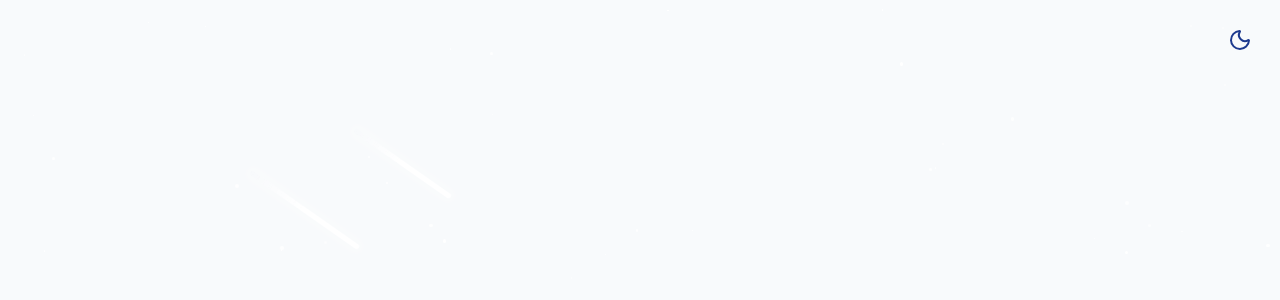
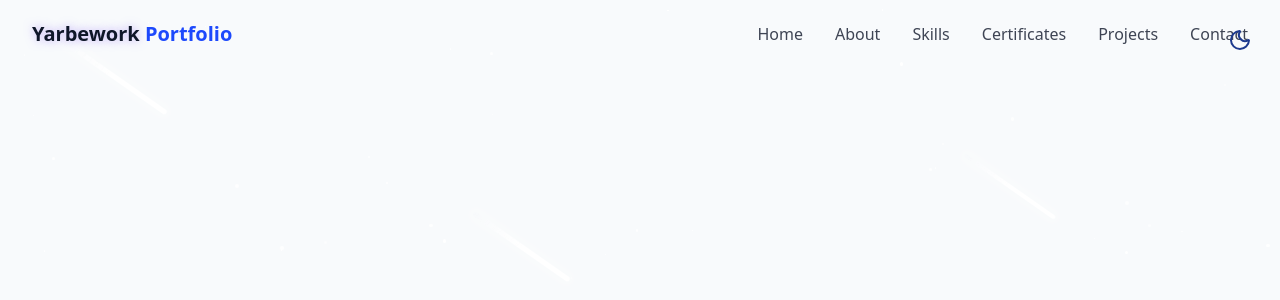
Before and after one commit to yarbework/Yarbework-Mohammed-Personal-Portfolio, a React (Vite) app in the folder Yarbework-Personal-Portfolio/: page / in a window 1280 px wide. Shown: the top 300 px of the page. Built offline with nearby package versions, Linux system fonts and the light colour scheme.

Commit message:
responsive navigation bar tested with small devices  is added

```diff
--- a/Yarbework-Personal-Portfolio/src/App.jsx
+++ b/Yarbework-Personal-Portfolio/src/App.jsx
@@ -1,6 +1,6 @@
 import { BrowserRouter, Route, Routes } from "react-router-dom";
 import { NotFound } from "./pages/NotFound";
-import { Home } from "./pages/Home";
+import {Home} from "./pages/home";
 
 function App() {
 
--- /dev/null
+++ b/Yarbework-Personal-Portfolio/src/component/Navbar.jsx
@@ -0,0 +1,80 @@
+import { href } from "react-router-dom"
+import {cn} from '@/lib/utils'
+import { useEffect, useState } from "react"
+import { X, Menu } from "lucide-react"
+
+const navItems = [
+    {name: 'Home', href: '#hero'},
+    {name: 'About', href: '#about'},
+    {name: 'Skills', href: '#skills'},
+    {name: 'Certificates', href: '#certificates'},
+    {name: 'Projects', href: '#projects'},
+    {name: 'Contact', href: '#contact'},
+]
+
+export const Navbar = () => {
+    const [isScrolled, setIsScrolled] = useState(false);
+    const [isMenuOpen, setIsMenuOpen] = useState(false);
+
+    useEffect(()=>{
+        const handleScroll = () =>{
+            setIsScrolled(window.screenY > 10)
+        }
+
+        window.addEventListener('scroll', handleScroll)
+        return () => window.removeEventListener('scroll', handleScroll);
+
+    }, [])
+
+    return (
+        <nav className={cn("fixed w-full z-40 transition-all duration-300",
+            isScrolled ? "py-3 bg-background/80 backdrop-blur-md shadow-xs" : "py-5"
+        )}>
+            <div className="container flex items-center justify-between">
+                <a className="text-xl font-bold text-primary flex items-center"
+                    href="#hero">
+                    <span className="relative z-10">
+                        <span className="text-glow text-foreground">Yarbework </span>Portfolio
+                    </span>
+                </a>
+
+                {/* desktop navigation */}
+                    <div className="hidden md:flex space-x-8">
+                        {navItems.map((item, key) => (
+                            <a key={key} href={item.href} className="text-foreground/80 hover:text-primary transition-colors duration-300">
+                                {item.name}
+                            </a>
+                        ))}
+                    </div>
+                {/* Mobile navigation */}
+                <button
+                onClick={()=> setIsMenuOpen((prev) => !prev)}
+                className="md:hidden p-2 text-foreground z-50 hover:text-primary"
+                aria-label={isMenuOpen ? "Close Menu" : "Open Menu"}
+                >
+                    {isMenuOpen ? <X size={24}/> : <Menu size={24}/>}
+                </button>
+
+                <div className={cn(
+                    "fixed inset-0 bg-background backdrop-blur-md z-40 flex flex-col items-center justify-center",
+                    "transition-all duration-300 md:hidden",
+                    isMenuOpen ? "opacity-100 pointer-events-auto" :
+                                "opacity-0 pointer-events-none "
+                )}>
+                    <div className="flex flex-col space-y-8 text-xl">
+                        {navItems.map((item, key) => (
+                            <a
+                            key={key}
+                            href={item.href}
+                            className="text-foreground/80 hover:text-primary transition-colors duration-300"
+                            onClick={()=> setIsMenuOpen(false)}
+                            >
+                                {item.name}
+                            </a>
+                        ))}
+                    </div>
+                </div>
+            </div>
+        </nav>
+    )
+}
--- a/Yarbework-Personal-Portfolio/src/index.css
+++ b/Yarbework-Personal-Portfolio/src/index.css
@@ -71,7 +71,7 @@
 
     --card: 0 0% 100%;
 
-    --primary: 250 47% 60%;
+    --primary: 228, 97%, 55%;
     --primary-foreground: 210 40% 98%;
 
     --border: 214 32% 91%;
@@ -83,7 +83,7 @@
 
     --card: 222 47% 8%;
 
-    --primary: 250 65% 65%;
+    --primary: 228, 97%, 55%;
     --primary-foreground: 213 31% 91%;
 
     --border: 217 33% 20%;
@@ -124,7 +124,7 @@
 
 @utility text-glow{
   @apply relative;
-  text-shadow: 0 0 10px rgba(167, 139, 250, 0.5);
+  text-shadow: 0 0 10px rgba(167, 139, 250, 0.7);
 }
 
 @utility card-hover{
--- a/Yarbework-Personal-Portfolio/src/pages/Home.jsx
+++ b/Yarbework-Personal-Portfolio/src/pages/Home.jsx
@@ -1,3 +1,4 @@
+import { Navbar } from "../component/Navbar"
 import { StarBackground } from "../component/StarBackground"
 import { ThemeToggle } from "../component/ThemeToggle"
 
@@ -12,7 +13,7 @@
               <StarBackground />
 
             {/* Navbar */}
-
+                <Navbar />
             {/* Main contents */}
 
             {/* Footer */}
```
